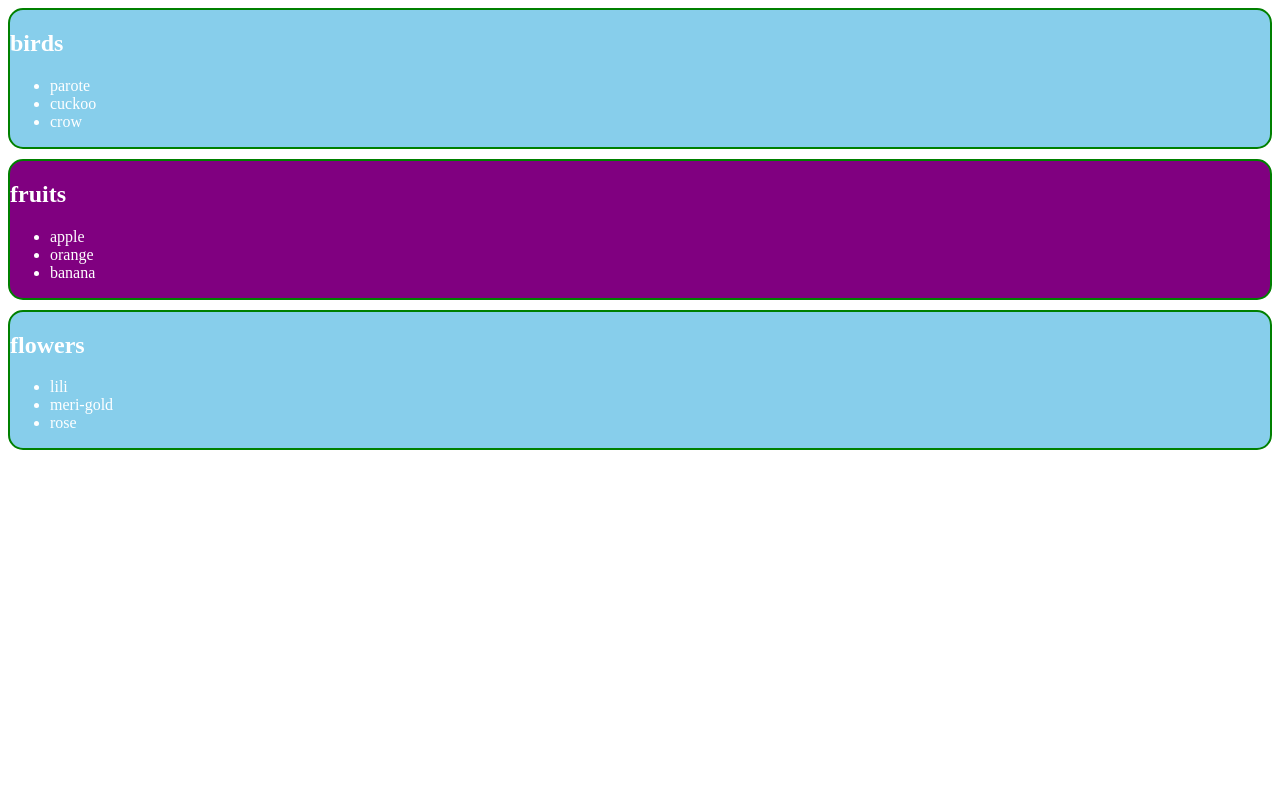
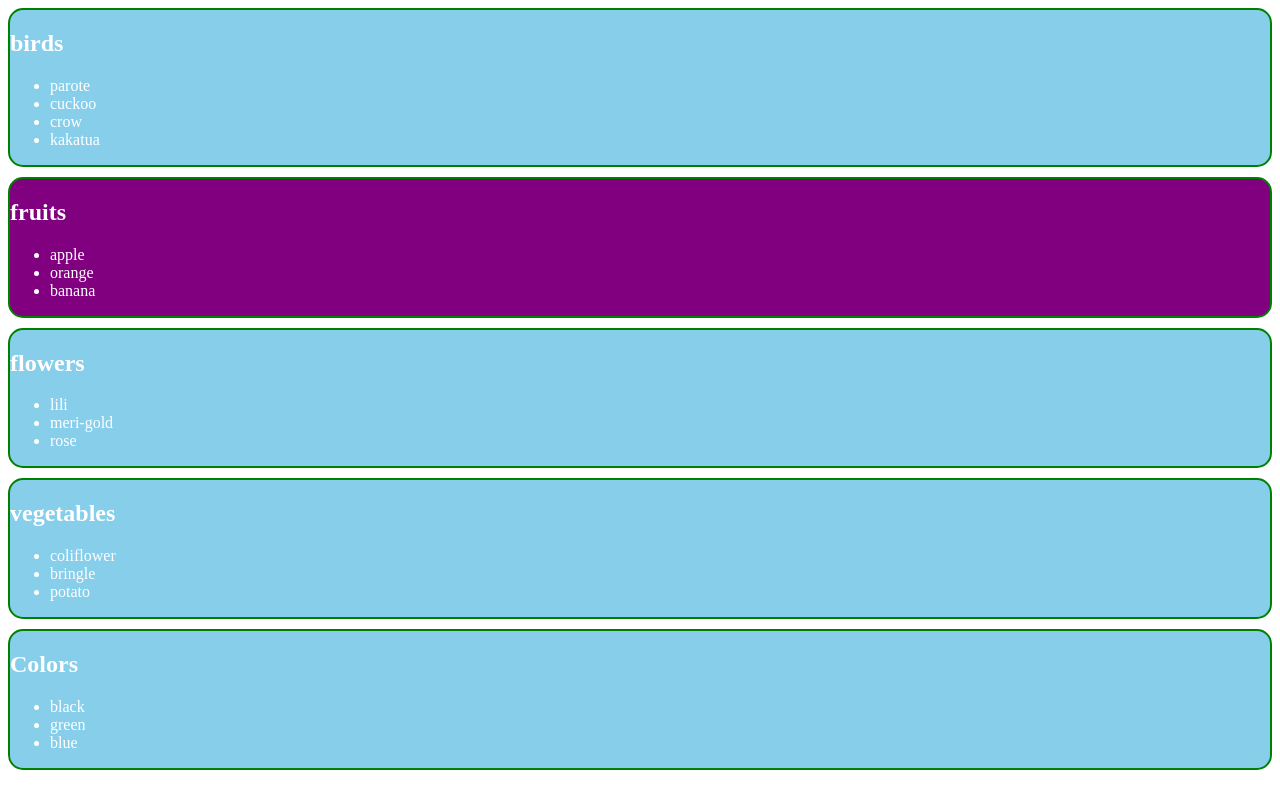
Before and after one commit to Fatema04/java-practice, a plain HTML site: page module24/one.html in a window 1280 px wide. Drawn offline with Linux system fonts and the light colour scheme.

Commit message:
added sections

```diff
--- /dev/null
+++ b/module24/append.js
@@ -0,0 +1,43 @@
+const birdlist = document.getElementById('ul-of-bird');
+console.log(birdlist);
+const li = document.createElement('li');
+li.innerText = 'kakatua';
+birdlist.appendChild(li);
+
+//add section type 1
+
+const mainContainer = document.getElementById('main-section');
+
+const section = document.createElement('section');
+const h1 = document.createElement('h1');
+h1.innerText = ('vegetables');
+section.appendChild(h1);
+
+const ul = document.createElement('ul');
+section.appendChild(ul);
+
+const li1 = document.createElement('li');
+li1.innerText = 'coliflower';
+ul.appendChild(li1);
+
+const li2 = document.createElement('li');
+li2.innerText = 'bringle';
+ul.appendChild(li2);
+
+const li3 = document.createElement('li');
+li3.innerText = 'potato';
+ul.appendChild(li3);
+mainContainer.appendChild(section);
+
+//add section type 2
+
+const colorSection = document.createElement('section');
+colorSection.innerHTML = `
+<h1> Colors </h1>
+<ul>
+<li>black</li>
+<li>green</li>
+<li>blue</li>
+</ul>
+`
+mainContainer.appendChild(colorSection);
--- a/module24/one.html
+++ b/module24/one.html
@@ -14,11 +14,11 @@
 </head>
 
 <body>
-    <main>
+    <main id="main-section">
 
         <section class="container">
             <h1 id="first">birds</h1>
-            <ul>
+            <ul id="ul-of-bird">
                 <li class="bird">parote</li>
                 <li class="bird">cuckoo</li>
                 <li class="bird">crow</li>
@@ -45,25 +45,27 @@
         </section>
     </main>
     <script src="one.js"></script>
+    <script src="append.js"></script>
     <script src="connection.js"></script>
+
     <script>
         /*type1
         const liCollection = document.getElementsByTagName('li');
          console.log(liCollection);*/
         //type2
-        const liCollection = document.getElementsByTagName('li');
-        for (const li of liCollection) {
-            console.log(li);
-            console.log(li.innerText);
-        }
-        const classes = document.getElementsByClassName('greet');
-        console.log(classes);
-
-        const allLi = document.querySelectorAll('.container');
-
-        for (const li of allLi) {
-            console.log(li);
-        }
+        //const liCollection = document.getElementsByTagName('li');
+        //for (const li of liCollection) {
+        //    console.log(li);
+        //    console.log(li.innerText);
+        //}
+        //const classes = document.getElementsByClassName('greet');
+        //console.log(classes);
+//
+        //const allLi = document.querySelectorAll('.container');
+//
+        //for (const li of allLi) {
+        //    console.log(li);
+        //}
     </script>
 </body>
 
```
